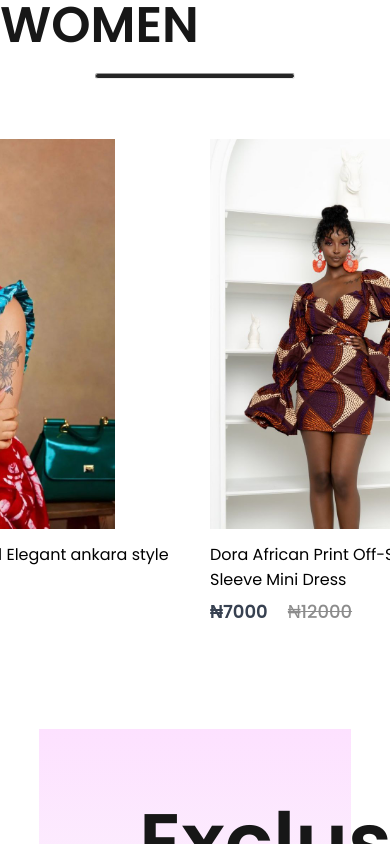
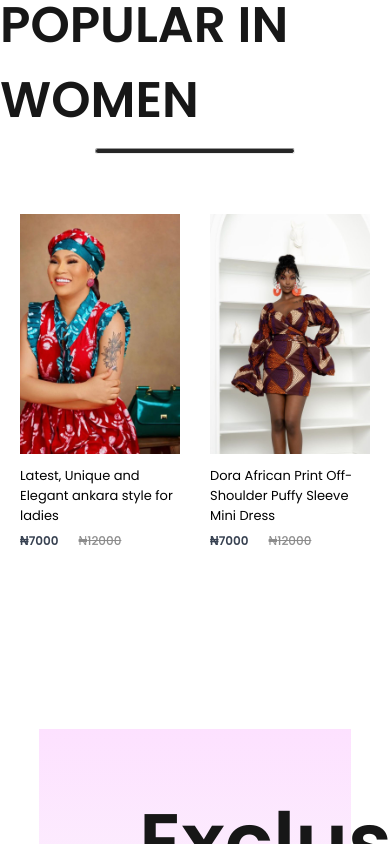
Before and after one commit to panda-codes/e-commerce, a React (Create React App) app in the folder frontend/: page / in a window 390 px wide. Shown: the part 1080-1924 px from the top of the page. Built offline with nearby package versions, Linux system fonts and the light colour scheme.

Commit message:
done with media query for item component

```diff
--- a/frontend/src/Components/Items/Item.css
+++ b/frontend/src/Components/Items/Item.css
@@ -1,6 +1,9 @@
 .item{
-    width: 325px;
+    width: 280px;
 
+}
+.item img{
+    width: 280px;
 }
 .item:hover{
     transform: scale(1.05);
@@ -26,6 +29,68 @@
     text-decoration: line-through;
 }
 
-.item img{
+/* .item img{
     width: 80%;
+} */
+
+@media (max-width:1280px) {
+    .item{
+        width: 220px;
+        font-size: 14px;
+    }
+    .item img{
+        width: 220px;
+    }
+    .item-price-old{
+        font-size: 14px;
+    }
 }
+
+@media (max-width:1024px) {
+    .item{
+        width: 170px;
+        font-size: 13px;
+    }
+    .item img{
+        width: 170px;
+    }
+    .item-price-old{
+        font-size: 13px;
+    }
+    .item-price-new{
+        font-size: 13px;
+    }
+}
+
+@media (max-width:800px) {
+    .item{
+        width: 120px;
+        font-size: 13px;
+    }
+    .item img{
+        width: 120px;
+    }
+    .item-price-old{
+        font-size: 12px;
+    }
+    .item-price-new{
+        font-size: 12px;
+    }
+}
+
+
+@media (max-width:500px) {
+    .item{
+        width: 160px;
+        font-size: 13px;
+    }
+    .item img{
+        width: 160px;
+    }
+    .item-price-old{
+        font-size: 12px;
+    }
+    .item-price-new{
+        font-size: 12px;
+    }
+}
--- a/frontend/src/Pages/CSS/ShopCategory.css
+++ b/frontend/src/Pages/CSS/ShopCategory.css
@@ -1,3 +1,4 @@
+
 .shop-category-banner{
     display: block;
     width: 82%;
@@ -25,6 +26,7 @@
     margin: 20px 170px;
     display: grid;
     grid-template-columns: 1fr 1fr 1fr 1fr;
+    gap: 30px;
     row-gap: 80px;
 }
 
```
